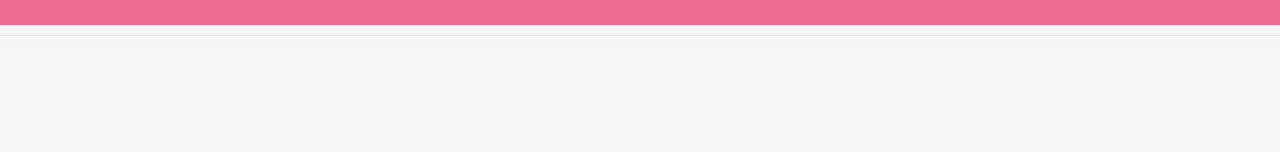
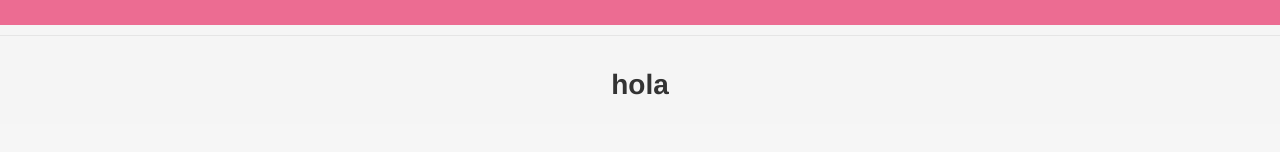
Before and after one commit to miguelesco/capstone-m3, a React (Create React App) app: page /#/ in a window 1280 px wide. Shown: the part 148-300 px from the top of the page. Built offline with nearby package versions, Linux system fonts and the light colour scheme.

Commit message:
initial cards component

```diff
--- a/src/components/home/Home.jsx
+++ b/src/components/home/Home.jsx
@@ -3,6 +3,7 @@ import { useState } from 'react';
 import { Container, Line } from './styles';
 import LargeCard from '../general/largeCard/LargeCard';
 import Navbar from '../general/navbar/Navbar';
+import Cards from './cards/Cards';
 
 const Home = () => {
   const [popularStock] = useState({
@@ -14,6 +15,7 @@ const Home = () => {
       <Navbar title="Higher Price" />
       <LargeCard popularStock={popularStock} />
       <Line />
+      <Cards />
     </Container>
   );
 };
--- /dev/null
+++ b/src/components/home/cards/Cards.jsx
@@ -0,0 +1,12 @@
+/* eslint-disable linebreak-style */
+
+const Cards = () => {
+  const name = 'hola';
+  return (
+    <h1>
+      {name}
+    </h1>
+  );
+};
+
+export default Cards;
```
Also changed, not shown: src/components/home/cards/styles.js (added).
